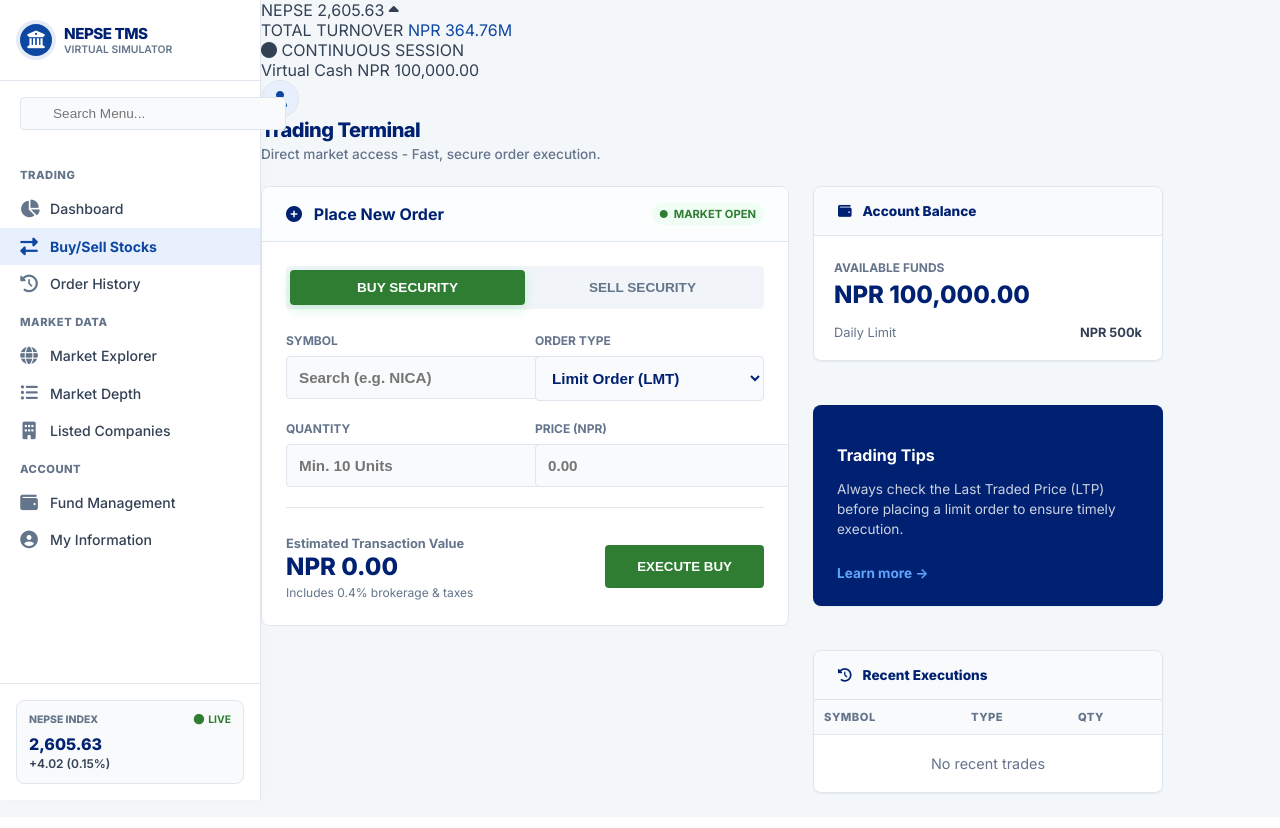
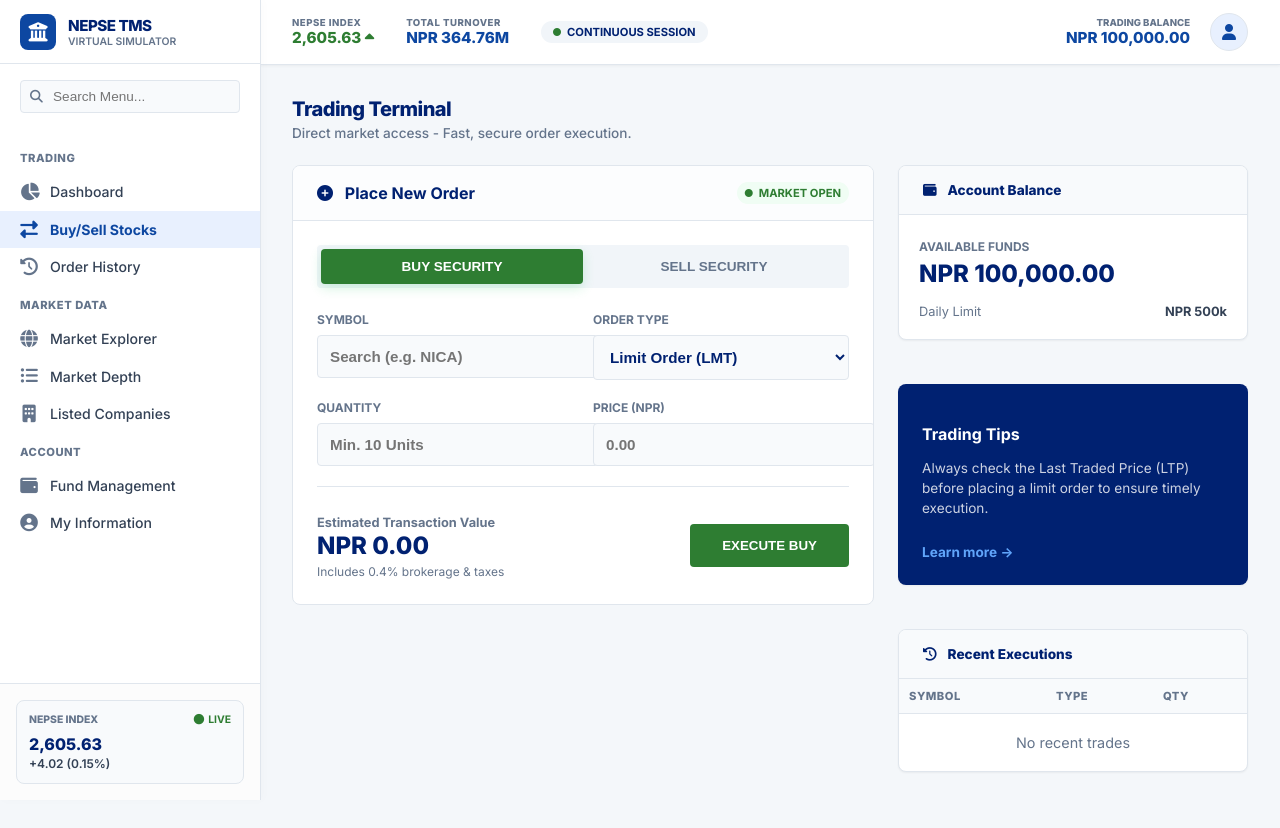
Before and after one commit to hunterxsirago1/nepse-virtual, a Flask app: page /ordermgmt/ in a window 1280 px wide. Before the commit the page ends 801 px from the top, so only its background shows below. Run offline with Flask 3, Linux system fonts and the light colour scheme; data that the repository does not hold is empty.

Commit message:
Finalize NEPSE Virtual Trading: Tiered Commissions, Persistent Portfolio, Real-time UI enhancements

```diff
--- a/nepse/app.py
+++ b/nepse/app.py
@@ -168,40 +168,60 @@ def index():
     with df_lock:
         table_data = df.copy()
 
-    # Calculate portfolio value and gain/loss
-    portfolio_value = user.balance
-    day_gain = 0
-    holdings_count = len(user.holdings)
-
     # Strictly deduplicate for calculation
     df_calc = table_data.loc[:, ~table_data.columns.duplicated()].copy()
 
+    # Required data structures for template
+    portfolio = {}
+    market_prices = {}
+    total_investment = 0.0
+    current_portfolio_value = user.balance
+    day_gain = 0.0
+
     for holding in user.holdings:
+        # 1. Total Investment (Cost Basis)
+        total_investment += holding.wacc * holding.quantity
+
+        # 2. Add to portfolio dict
+        portfolio[holding.symbol] = {
+            'quantity': holding.quantity,
+            'avg_price': holding.wacc
+        }
+
+        # 3. Market Price & Current Value
+        current_price = 0.0
         current_price_row = df_calc[df_calc['Symbol'] == holding.symbol]
         if not current_price_row.empty:
             try:
-                # LTP might be duplicated, take first scalar
                 val = current_price_row.iloc[0]['LTP']
                 ltp_str = str(val).replace(',', '').strip()
-                if not ltp_str or ltp_str == 'nan':
-                     current_price = 0.0
-                else:
+                if ltp_str and ltp_str != 'nan':
                     current_price = float(ltp_str)
+            except Exception as e:
+                logger.error(f"Error parsing LTP for {holding.symbol}: {e}")
 
-                portfolio_value += current_price * holding.quantity
-                day_gain += (current_price - holding.wacc) * holding.quantity
-            except Exception as e:
-                logger.error(f"Error calculating value for {holding.symbol}: {e}")
+        market_prices[holding.symbol] = current_price
+        current_portfolio_value += current_price * holding.quantity
+        day_gain += (current_price - holding.wacc) * holding.quantity
 
-    # Convert to list of dicts for Jinja2 safety
+    portfolio_change_pct = 0.0
+    if total_investment > 0:
+        portfolio_change_pct = (day_gain / total_investment) * 100
+
+    # Convert market table to list of dicts for the footer table if needed
+    # Note: index.html currently uses its own portfolio loop at the top,
+    # but might still use table_data for a "Market Watch" section if added later.
     table_dict = df_calc.to_dict('records')
 
     return render_template('index.html',
-                          table_data=table_dict,
                           user=user,
-                          portfolio_value=round(portfolio_value, 2),
-                          day_gain=round(day_gain, 2),
-                          holdings_count=holdings_count)
+                          portfolio=portfolio,
+                          market_prices=market_prices,
+                          total_portfolio_value=current_portfolio_value,
+                          total_investment=total_investment,
+                          portfolio_change=day_gain,
+                          portfolio_change_pct=portfolio_change_pct,
+                          table_data=table_dict)
 
 @app.route('/marketmgmt/')
 def market_index():
--- a/nepse/static/css/styles.css
+++ b/nepse/static/css/styles.css
@@ -39,21 +39,52 @@ body {
     overflow: hidden; /* Main container handles scroll */
 }
 
+/* Layout Core */
 .app-container {
-    display: flex;
-    height: 100vh;
-    width: 100vw;
+    display: block; /* Removed flex to use fixed positioning */
+    min-height: 100vh;
 }
 
-/* Sidebar Styling - Premium Overhaul */
 .sidebar {
+    position: fixed;
+    top: 0;
+    left: 0;
     width: 260px;
+    height: 100vh;
     background-color: var(--bg-sidebar);
     border-right: 1px solid var(--tms-border);
     display: flex;
     flex-direction: column;
-    z-index: 100;
+    z-index: 1000;
     box-shadow: 2px 0 10px rgba(0,0,0,0.02);
+}
+
+.main-content {
+    margin-left: 260px;
+    width: calc(100% - 260px);
+    min-height: 100vh;
+    display: flex;
+    flex-direction: column;
+    background-color: var(--bg-app);
+}
+
+.top-bar {
+    position: sticky;
+    top: 0;
+    height: 64px;
+    background: white;
+    border-bottom: 1px solid var(--tms-border);
+    display: flex;
+    align-items: center;
+    justify-content: space-between;
+    padding: 0 32px;
+    z-index: 999;
+    box-shadow: 0 1px 3px rgba(0,0,0,0.05);
+}
+
+.content-wrapper {
+    padding: 32px;
+    flex: 1;
 }
 
 .logo-container {
@@ -62,19 +93,64 @@ body {
     align-items: center;
     gap: 12px;
     border-bottom: 1px solid var(--tms-border);
+    height: 64px;
+    box-sizing: border-box;
 }
 
+/* Sidebar Live Widget */
+.sidebar-footer {
+    padding: 20px;
+    border-top: 1px solid var(--tms-border);
+    background: #fcfcfc;
+}
+
+/* Sidebar Search */
+.sidebar-search {
+    padding: 16px 20px;
+}
+
+.search-icon-wrapper {
+    position: relative;
+    display: flex;
+    align-items: center;
+}
+
+.sidebar-search i {
+    position: absolute;
+    left: 12px;
+    color: var(--tms-text-light);
+    font-size: 0.85rem;
+    z-index: 5;
+}
+
+.sidebar-search input {
+    width: 100%;
+    padding: 10px 12px 10px 36px;
+    background: #f8fafc;
+    border: 1px solid var(--tms-border);
+    border-radius: 20px; /* Pill shape for premium look */
+    font-size: 0.85rem;
+    transition: all 0.2s;
+}
+
+.sidebar-search input:focus {
+    outline: none;
+    border-color: var(--tms-blue);
+    background: white;
+    box-shadow: 0 0 0 3px rgba(13, 71, 161, 0.05);
+}
+
+/* Logo & Identity */
 .tms-logo-circle {
-    width: 32px;
-    height: 32px;
+    width: 36px;
+    height: 36px;
     background: var(--tms-blue);
-    border-radius: 50%;
+    border-radius: 8px; /* Square with rounded corners looks more modern/TMS */
     display: flex;
     align-items: center;
     justify-content: center;
     color: white;
-    font-size: 1.1rem;
-    box-shadow: 0 0 0 4px rgba(13, 71, 161, 0.1);
+    font-size: 1.2rem;
 }
 
 .logo-text {
@@ -502,23 +578,86 @@ tr:hover {
     transform: scale(0.98);
 }
 
-/* Responsive */
+/* Top Bar Internal Layout */
+.index-container {
+    display: flex;
+    align-items: center;
+    gap: 32px;
+}
+
+.index-item {
+    display: flex;
+    flex-direction: column;
+    line-height: 1.2;
+}
+
+.index-label {
+    font-size: 0.6rem;
+    font-weight: 800;
+    color: var(--tms-text-light);
+    text-transform: uppercase;
+    letter-spacing: 0.5px;
+}
+
+.index-value {
+    font-size: 0.95rem;
+    font-weight: 800;
+    color: var(--tms-text-dark);
+}
+
+.index-value.positive { color: var(--positive); }
+.index-value.negative { color: var(--negative); }
+
+.market-status {
+    background: #f1f5f9;
+    padding: 4px 12px;
+    border-radius: 12px;
+    font-size: 0.7rem;
+    font-weight: 700;
+    color: var(--tms-blue-dark);
+    display: flex;
+    align-items: center;
+    gap: 6px;
+}
+
+.market-status i {
+    font-size: 0.5rem;
+    color: var(--positive);
+}
+
+/* User Nav */
+.user-nav {
+    display: flex;
+    align-items: center;
+    gap: 20px;
+}
+
+.wallet-info {
+    text-align: right;
+    line-height: 1.2;
+}
+
+.wallet-label {
+    display: block;
+    font-size: 0.6rem;
+    font-weight: 800;
+    color: var(--tms-text-light);
+    text-transform: uppercase;
+}
+
+.wallet-amount {
+    font-size: 0.95rem;
+    font-weight: 800;
+    color: var(--tms-blue);
+}
+
+/* Responsive Overrides */
 @media (max-width: 1024px) {
-    .sidebar {
-        width: 80px;
+    .sidebar { width: 70px; }
+    .main-content { margin-left: 70px; width: calc(100% - 70px); }
+    .logo-text, .nav-group-label, nav#sidebarNav span, .sidebar-footer, .sidebar-search, .wallet-info {
+        display: none !important;
     }
-    .logo-text, .nav-group-label, nav#sidebarNav span, .sidebar-footer, .sidebar-search {
-        display: none;
-    }
-    .logo-container {
-        justify-content: center;
-        padding: 24px 0;
-    }
-    nav#sidebarNav a {
-        justify-content: center;
-        padding: 15px 0;
-    }
-    nav#sidebarNav a i {
-        font-size: 1.4rem;
-    }
+    .logo-container { justify-content: center; padding: 20px 0; }
+    nav#sidebarNav a { justify-content: center; padding: 15px 0; }
 }
--- a/nepse/templates/base.html
+++ b/nepse/templates/base.html
@@ -87,11 +87,11 @@
             <header class="top-bar">
                 <div class="index-container">
                     <div class="index-item">
-                        <span class="index-label">NEPSE</span>
+                        <span class="index-label">NEPSE Index</span>
                         <span class="index-value positive">2,605.63 <i class="fas fa-caret-up"></i></span>
                     </div>
                     <div class="index-item">
-                        <span class="index-label">TOTAL TURNOVER</span>
+                        <span class="index-label">Total Turnover</span>
                         <span class="index-value" style="color: var(--tms-blue);">NPR 364.76M</span>
                     </div>
                     <div class="market-status">
@@ -101,7 +101,7 @@
 
                 <div class="user-nav">
                     <div class="wallet-info">
-                        <span class="wallet-label">Virtual Cash</span>
+                        <span class="wallet-label">Trading Balance</span>
                         <span class="wallet-amount">NPR {{ "{:,.2f}".format(user.balance) }}</span>
                     </div>
                     <div class="user-profile">
--- a/nepse/templates/index.html
+++ b/nepse/templates/index.html
@@ -26,8 +26,6 @@
 </div>
 
 <!-- Summary Widgets -->
-<div class="stats-row">
-    <div class="widget">
 <div class="dashboard-grid">
     <div class="widget">
         <span class="widget-label">Total Portfolio Value</span>
```
